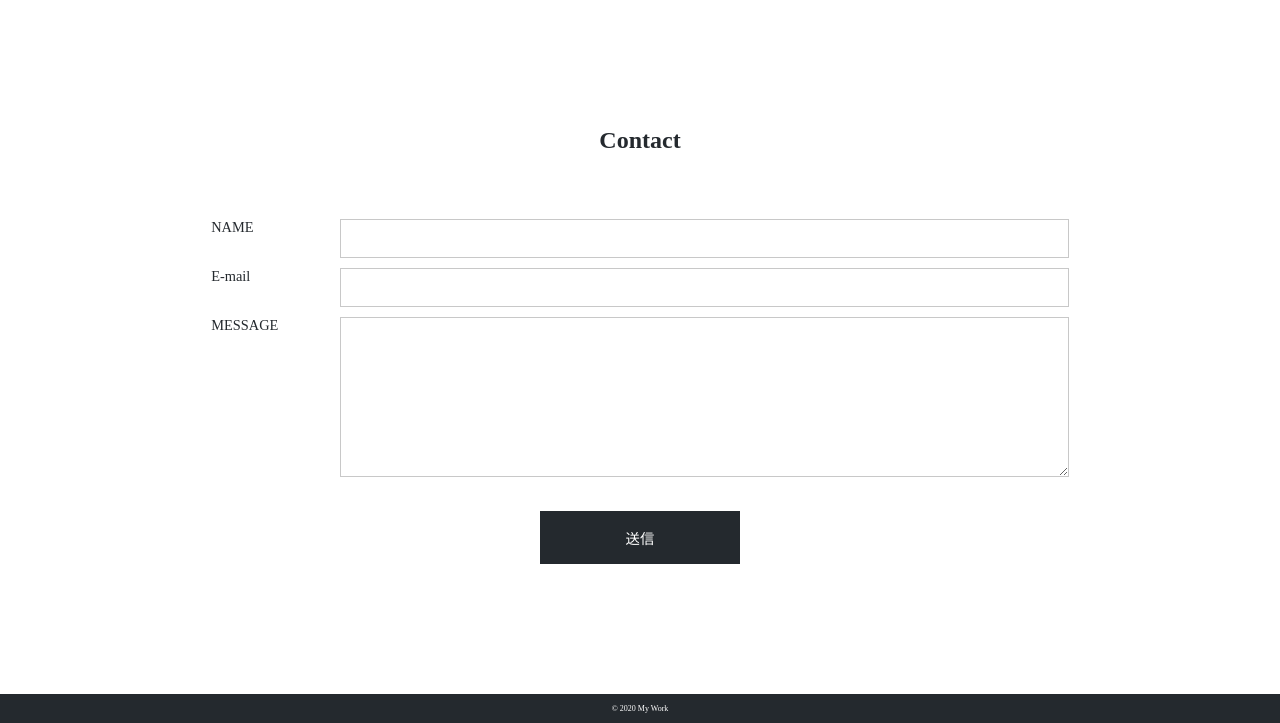
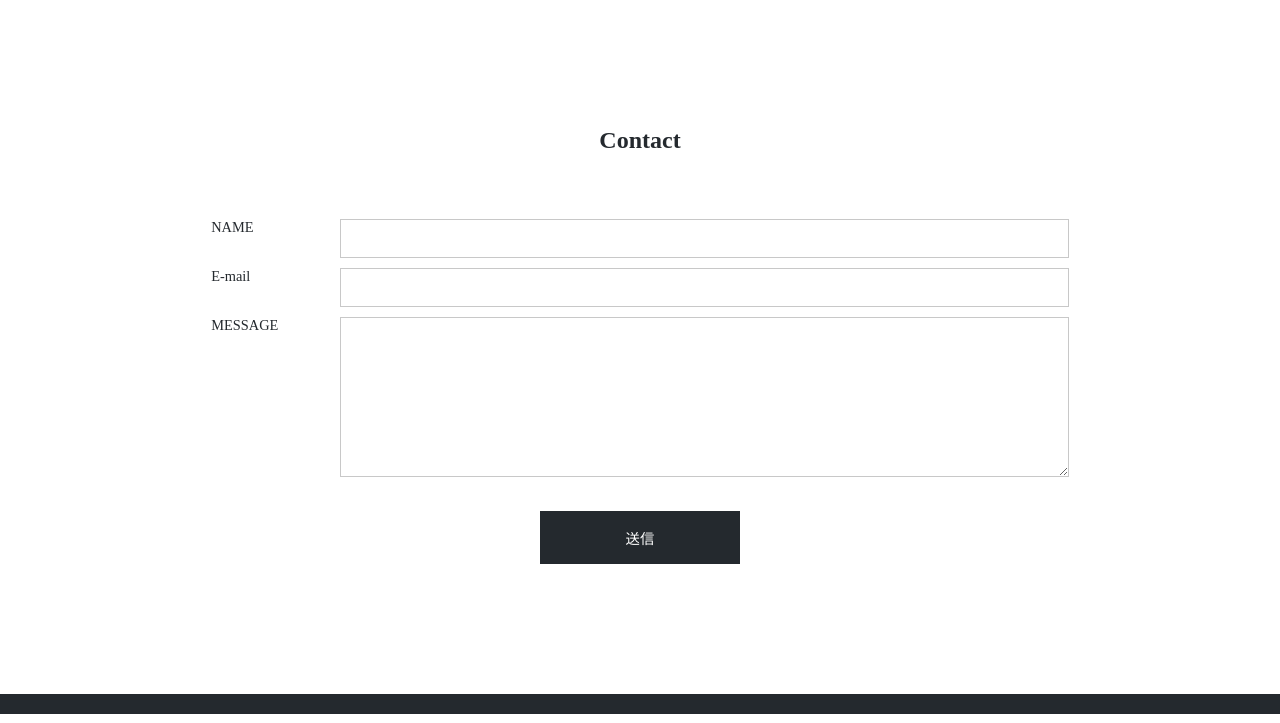
Before and after one commit to RedPull1997/portfolio, a plain HTML site: page index.html in a window 1280 px wide. Shown: the part 1863-2586 px from the top of the page. Drawn offline with Linux system fonts and the light colour scheme; some packages are replaced by stand-ins of ours.

Commit message:
Update index.html

```diff
--- a/index.html
+++ b/index.html
@@ -88,7 +88,7 @@
     </main>
 
     <footer id="footer">
-      <p>&copy; 2020 My Work</p>
+      <p></p>
     </footer>
 
   </body>
```
